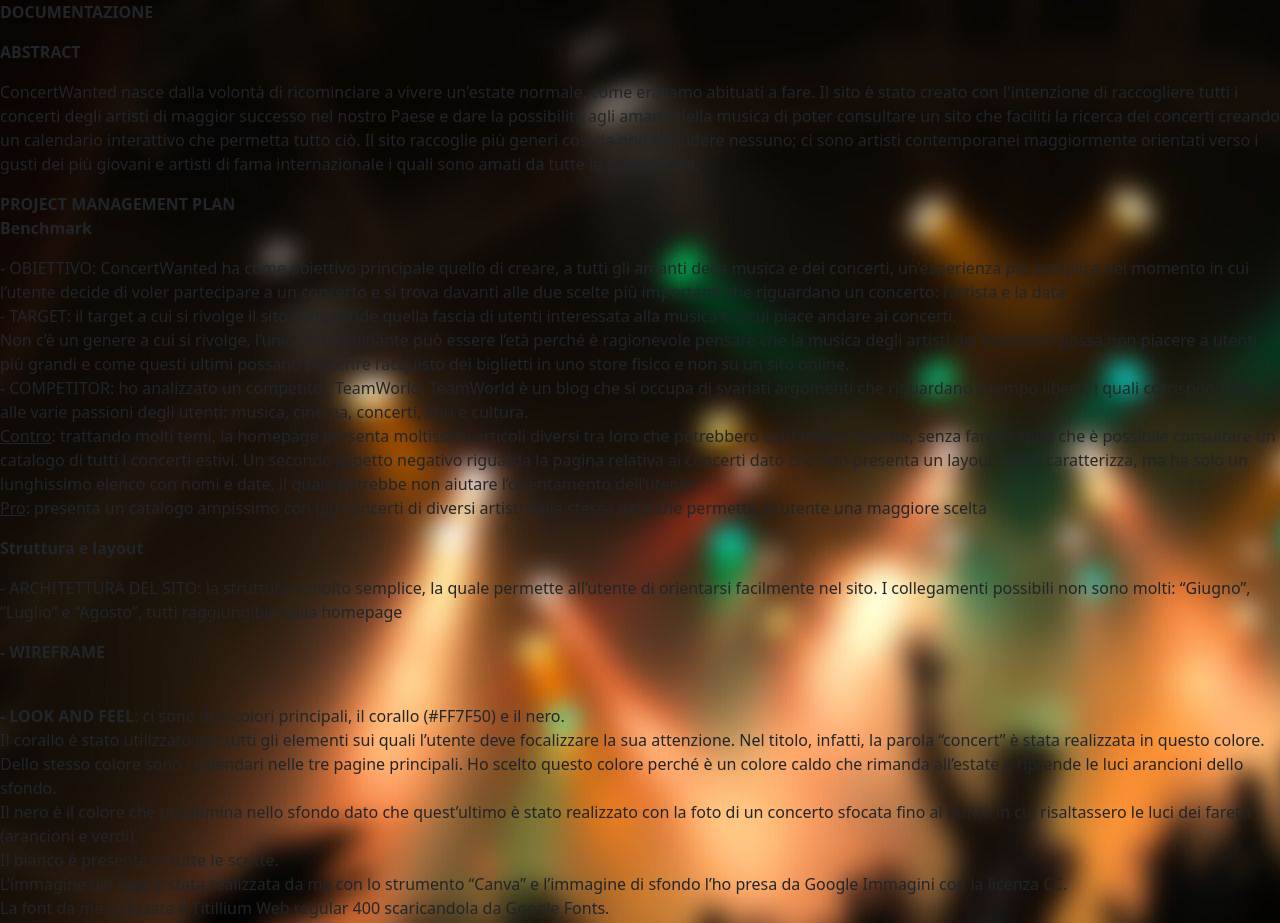
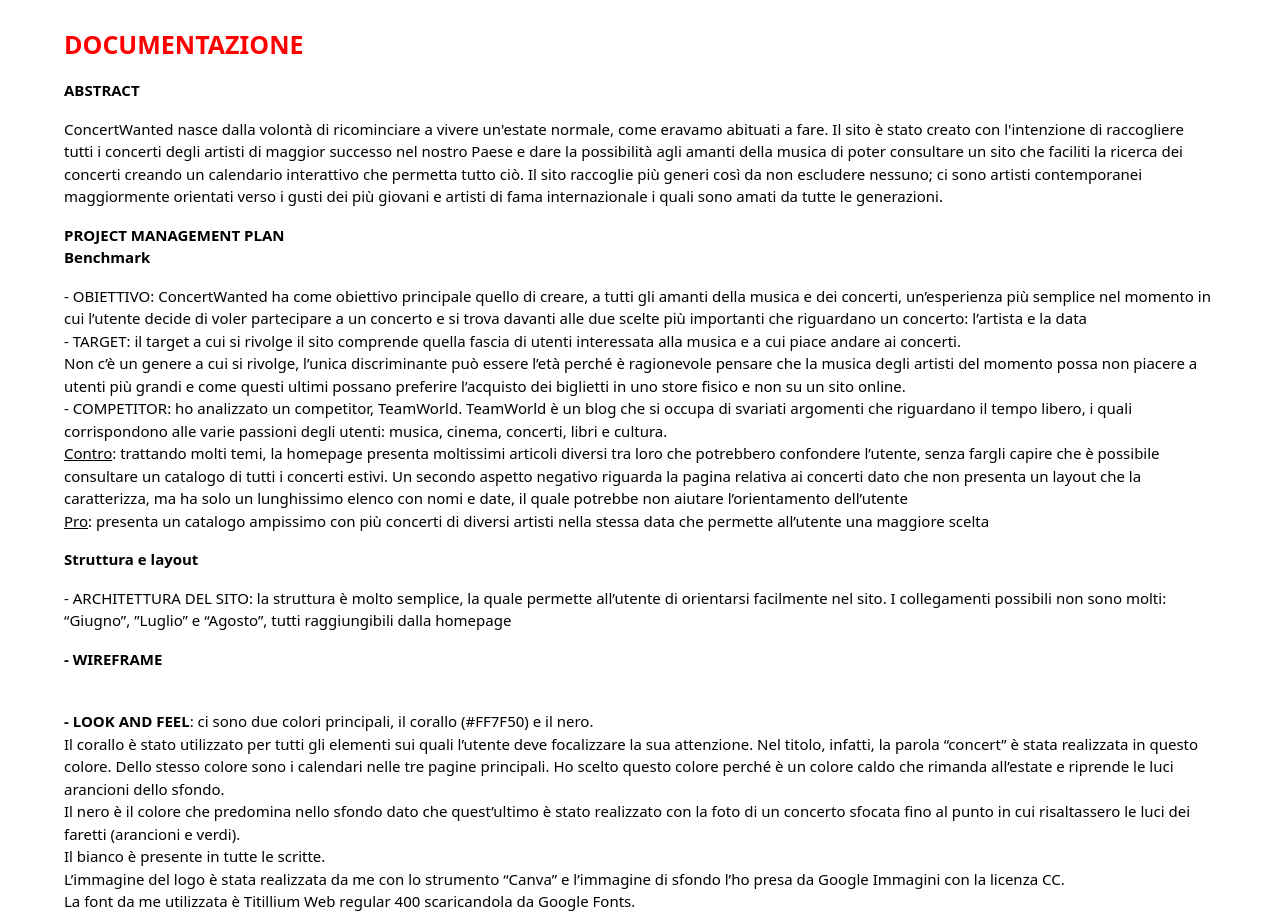
Before and after one commit to gaiaemme/ilmioprimosito, a plain HTML site: page documentazione.html in a window 1280 px wide. Shown: the top 923 px of the page. Drawn offline with nearby package versions, Linux system fonts and the light colour scheme.

Commit message:
Add files via upload

```diff
--- a/css/style.css
+++ b/css/style.css
@@ -149,3 +149,20 @@ text-decoration: overline;}
 #documentazionebody {
     background: white;
 }
+
+#a {
+    font-size: 15px;
+    background-color: white;
+    color: black;
+}
+
+#b {
+    background-color: white;
+    padding: 2% 5% 2% 5%;
+}
+
+#aa{font-size: 25px;
+    background-color: white;
+    color: red;
+
+}
```
Also changed, not shown: index.html (+1 -1 lines).
